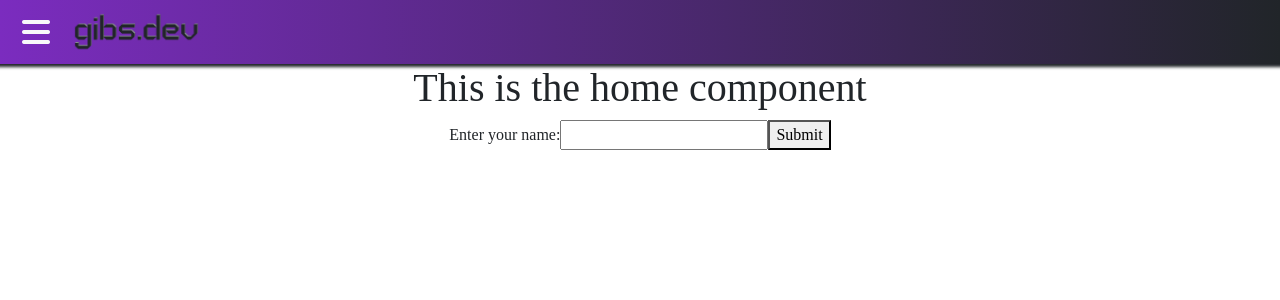
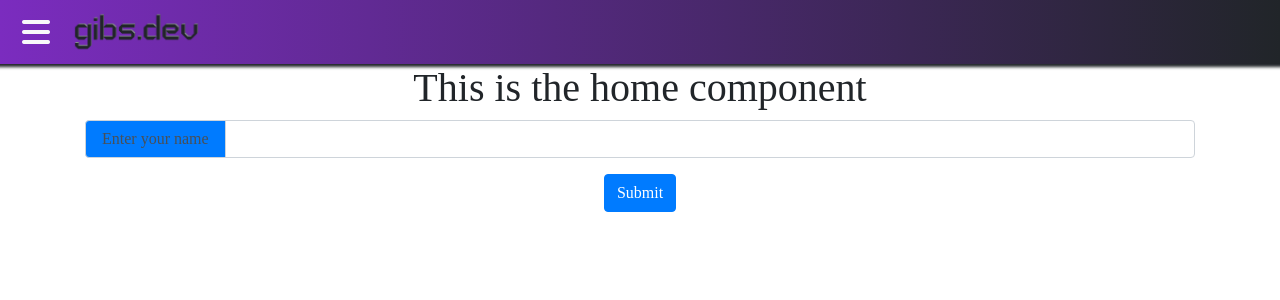
Before and after one commit to gibsgibs/react-to-this, a React (Create React App) app: page / in a window 1280 px wide. Shown: the top 300 px of the page. Built offline with nearby package versions, Linux system fonts and the light colour scheme; a web font is replaced by a local one.

Commit message:
Updated the home component to use the server.

```diff
--- a/src/components/Home.js
+++ b/src/components/Home.js
@@ -21,12 +21,20 @@ export class Home extends Component {
     }
     render() {
         return(
-            <div className="text-center">
+            <div className="text-center container">
                 <h1>This is the home component</h1>
                 <form onSubmit={this.handleSubmit}>
-                    <label htmlFor="name">Enter your name: </label>
-                    <input id="name" type="text" value={this.state.name} onChange={this.handleChange} />
-                    <button type="submit">Submit</button>
+                    <div className="form-group">
+                        <div className="input-group">
+                            <div className="input-group-prepend">
+                                <div className="input-group-text bg-primary">
+                                    <label className="m-0 px-1">Enter your name</label>
+                                </div>
+                            </div>
+                            <input className="form-control" id="name" type="text" value={this.state.name} onChange={this.handleChange} />
+                        </div>
+                    </div>
+                    <button className="btn btn-primary" type="submit">Submit</button>
                 </form>
                 <p>{this.state.greeting}</p>
             </div>
```
